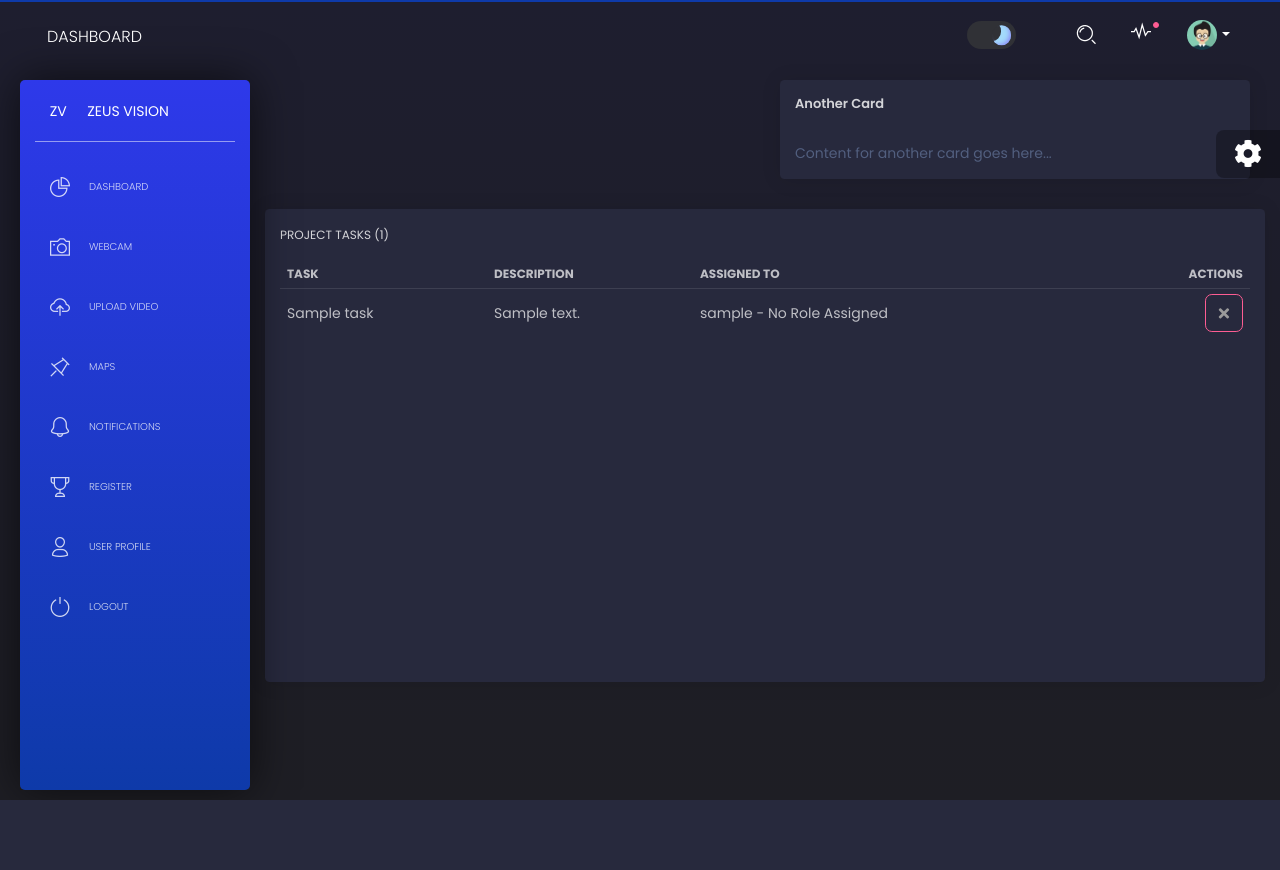
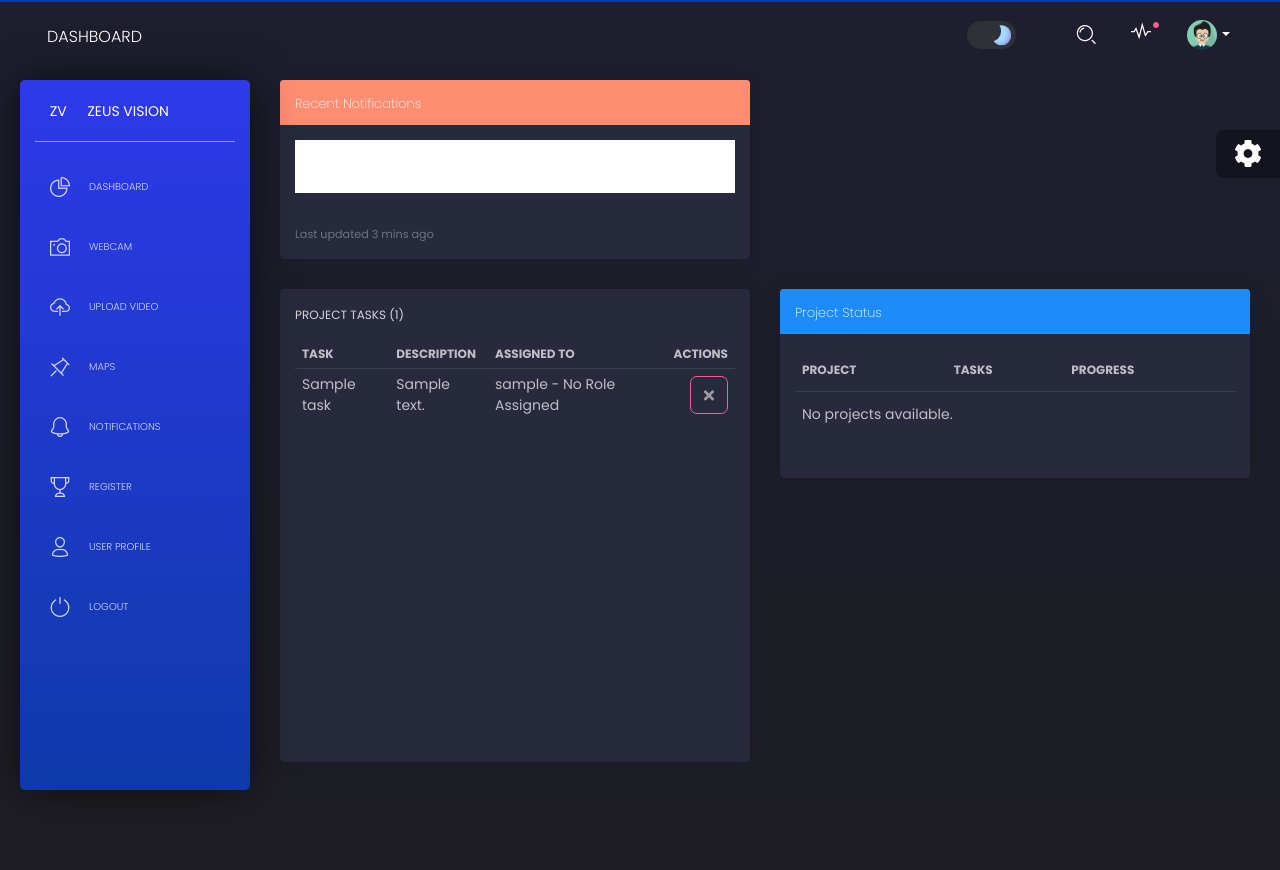
Before and after one commit to Daniel-Grounin/ZeusVision_Demo, a Django app: page / in a window 1280 px wide. Before the commit the page ends 800 px from the top, so only its background shows below. Run offline with Django 3.2, Linux system fonts and the light colour scheme; a user stored in the database is signed in; tables that the repository leaves empty hold one stand-in row (values such as "Sample post"); some libraries are stand-ins or nearby versions.

Commit message:
fixed index rows and cards

```diff
--- a/apps/templates/home/index.html
+++ b/apps/templates/home/index.html
@@ -6,11 +6,13 @@
 {% block stylesheets %}{% endblock stylesheets %}
 {% block content %}
 <div class="content">
+
+        <!-- First row of cards -->
     <div class="row">
+            {% if is_manager or is_control_room_operator %}
             <!-- Task Assignment Card -->
         <div class="col-lg-6 col-md-6">
             {% if is_manager or is_control_room_operator %}
-
                 <div class="card">
                     <div class="card-header bg-primary text-white">
                         <h5 class="card-title">Assign New Task</h5>
@@ -28,32 +30,51 @@
                             </div>
                             <div class="form-group">
                                 <label for="{{ form.assigned_to.id_for_label }}">Assigned to:</label>
-                {{ form.assigned_to|add_class:"form-control" }} <!-- Apply form-control class -->
+                                {{ form.assigned_to|add_class:"form-control" }}<!-- Apply form-control class -->
                             </div>
                             <button type="submit" class="btn btn-primary">Assign Task</button>
                         </form>
                     </div>
                 </div>
+                {% endif %}
+            </div>
+            {% endif %}
 
 
-            {% endif %}
-        </div>
-
-
-        <!-- Placeholder for another card to the right -->
+        <!-- Recent Notifications Card -->
         <div class="col-lg-6 col-md-6">
                     <div class="card">
-                <div class="card-header">
-                    <h5 class="title">Another Card</h5>
+                <div class="card-header bg-warning text-white">
+                        <h5 class="card-title">Recent Notifications</h5>
                     </div>
                     <div class="card-body">
-                    Content for another card goes here...
+                        <ul class="list-group list-group-flush">
+                            <!-- Notifications should be dynamically generated here -->
+                            {% for notification in notifications %}
+                            <li class="list-group-item">
+                                {{ notification.message }}
+                                <span class="badge badge-pill badge-primary float-right">
+                                    {{ notification.timestamp|timesince }} ago
+                                </span>
+                            </li>
+                            {% empty %}
+                            <li class="list-group-item">No new notifications.</li>
+                            {% endfor %}
+                        </ul>
+                    </div>
+                    <div class="card-footer">
+                        <small class="text-muted">Last updated 3 mins ago</small>
                     </div>
                 </div>
             </div>
         </div>
 
+
+
+    <!-- Second row of cards -->
     <div class="row">
+        <!-- Project Tasks Card -->
+        <div class="col-lg-6 col-md-6">
             <!-- Project Tasks Card -->
         <div class="card card-tasks">
             <div class="card-header">
@@ -112,11 +133,48 @@
                 </div>
             </div>
         </div>
+    </div>
 
 
-        <!-- Additional columns/cards can be placed here -->
+    <!-- Project Status Card -->
+        <div class="col-lg-6 col-md-6">
+            <div class="card">
+                <div class="card-header bg-info text-white">
+                    <h5 class="card-title
+                    ">Project Status</h5>
+                </div>
+                <div class="card-body">
+                    <div class="table-responsive">
+                        <table class="table">
+                            <thead>
+                                <tr>
+                                    <th>Project</th>
+                                    <th>Tasks</th>
+                                    <th>Progress</th>
+                                </tr>
+                            </thead>
+                            <tbody>
+                                {% for project in projects %}
+                                <tr>
+                                    <td>{{ project.title }}</td>
+                                    <td>{{ project.tasks.count }}</td>
+                                    <td>
+                                        <div class="progress">
+                                            <div class="progress-bar bg-success" role="progressbar" style="width: {{ project.get_progress }}%" aria-valuenow="{{ project.get_progress }}" aria-valuemin="0" aria-valuemax="100"></div>
+                                        </div>
+                                    </td>
+                                </tr>
+                                {% empty %}
+                                <tr><td colspan="3">No projects available.</td></tr>
+                                {% endfor %}
+                            </tbody>
+                        </table>
                     </div>
                 </div>
+            </div>
+        </div>
+    </div>
+
 {% endblock content %}
 
 
```
Lines whose indentation alone changed are shown as unchanged.
